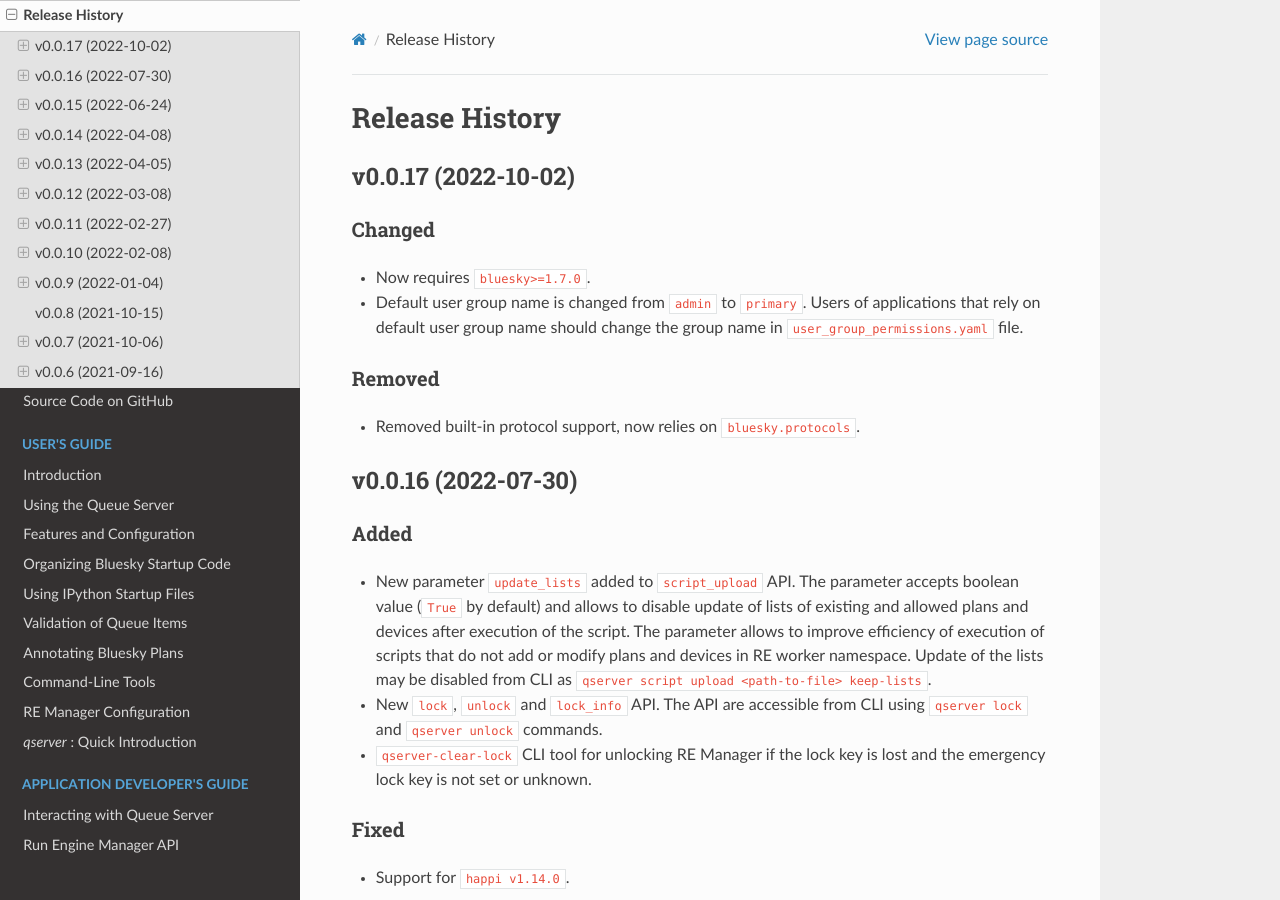
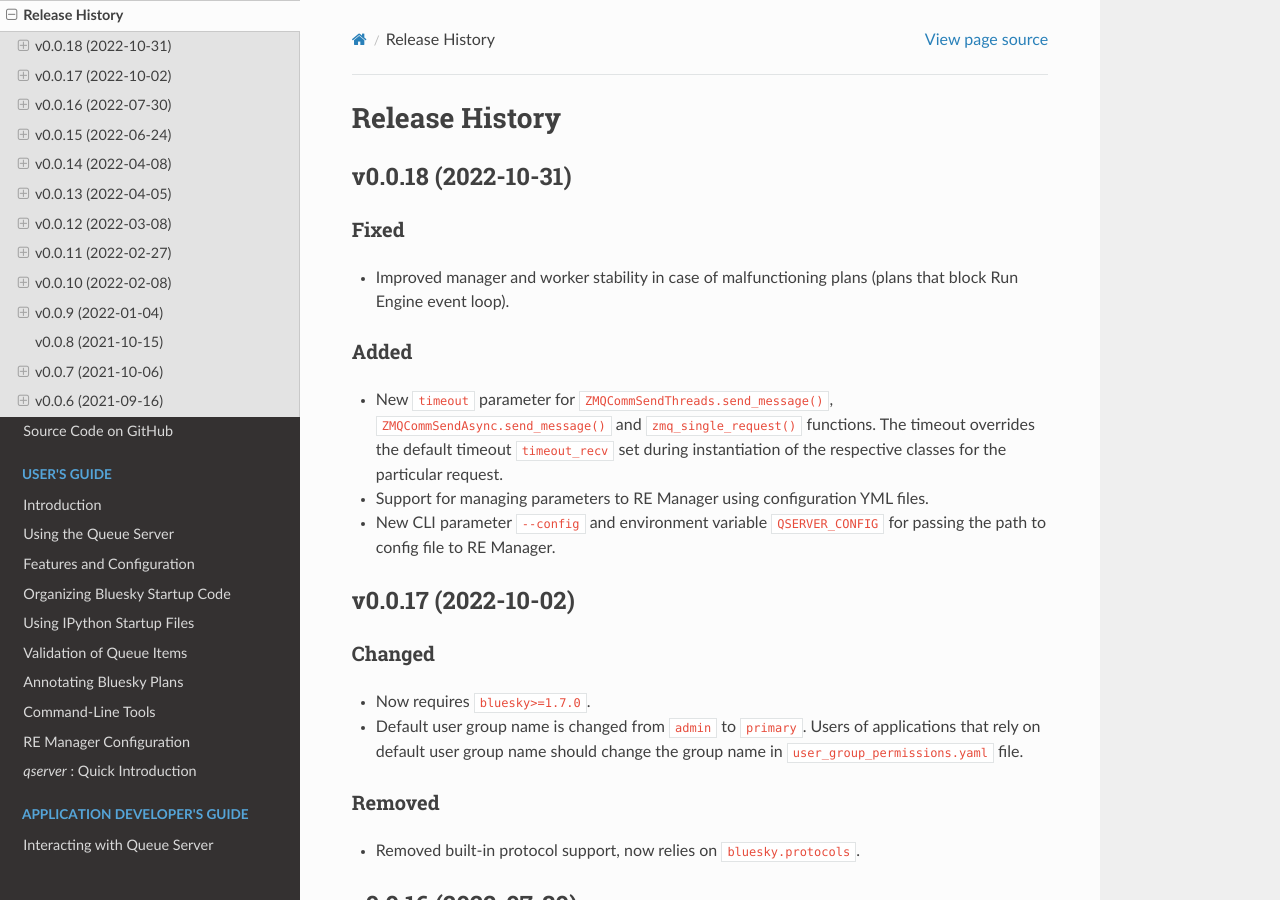
Before and after one commit to bluesky/bluesky-queueserver, a Sphinx documentation site: the page built from docs/source/release_history.rst, in a window 1280 px wide and 900 px high. Built offline with Sphinx 7.4.7 and the Read the Docs theme 2.0.0, drawn with Linux system fonts in a browser that asks for light colours.

Commit message:
DOC: release notes v0.0.18

```diff
--- a/docs/source/release_history.rst
+++ b/docs/source/release_history.rst
@@ -1,6 +1,28 @@
 ===============
 Release History
 ===============
+
+v0.0.18 (2022-10-31)
+====================
+
+Fixed
+-----
+
+- Improved manager and worker stability in case of malfunctioning plans (plans that block
+  Run Engine event loop).
+
+Added
+-----
+
+- New ``timeout`` parameter for ``ZMQCommSendThreads.send_message()``, ``ZMQCommSendAsync.send_message()``
+  and ``zmq_single_request()`` functions. The timeout overrides the default timeout ``timeout_recv``
+  set during instantiation of the respective classes for the particular request.
+
+- Support for managing parameters to RE Manager using configuration YML files.
+
+- New CLI parameter ``--config`` and environment variable ``QSERVER_CONFIG`` for passing
+  the path to config file to RE Manager.
+
 
 v0.0.17 (2022-10-02)
 ====================
```
